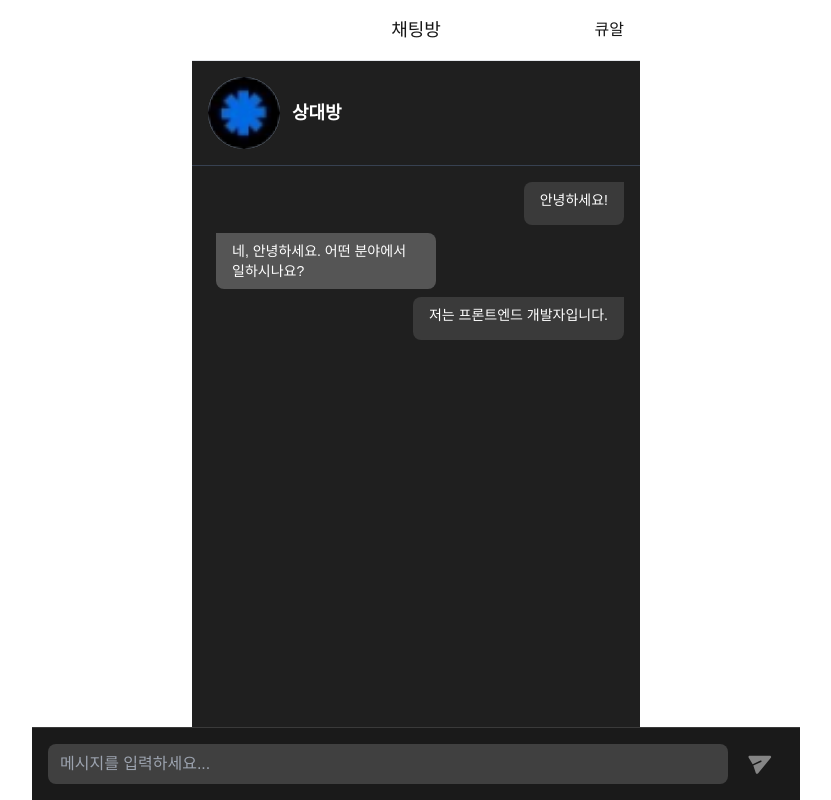
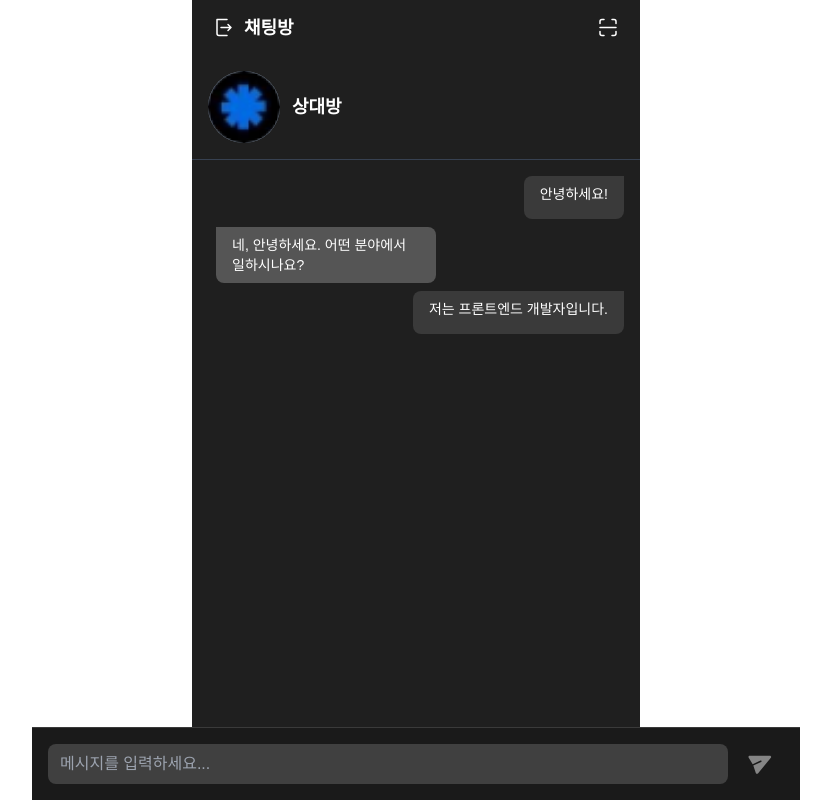
Before and after one commit to goorm-CHACHA/FE, a Next.js app: page /chat in a window 1280 px wide. Shown: the whole page, without its empty margins (224-1055 px from the left). Built offline with nearby package versions, Linux system fonts and the light colour scheme.

Commit message:
feat: top-navigation UI 구성

```diff
--- a/src/components/common/top-nav.tsx
+++ b/src/components/common/top-nav.tsx
@@ -1,38 +1,92 @@
 'use client';
-import Link from 'next/link';
-import SwitchDemo from './switch';
+
+import React, { useState, useEffect } from 'react';
+import Image from 'next/image';
 
 interface TopNavigationProps {
+  title?: string;
+  className?: string;
   onQuickConnectToggle?: (isOn: boolean) => void;
-  title?: string;
-  showQR?: boolean;
-  className?: string;
+  isChatRoom?: boolean; // 채팅방 모드인지 여부
 }
 
 const TopNavigation = ({
+  title = '채팅방',
+  className = '',
   onQuickConnectToggle,
-  title,
-  showQR = true,
-  className,
+  isChatRoom = false,
 }: TopNavigationProps) => {
+  const [isQuickConnectOn, setIsQuickConnectOn] = useState(false);
+
+  // 퀵 커넥트 상태 변경 함수
+  const handleQuickConnectToggle = () => {
+    setIsQuickConnectOn((prev) => {
+      const newState = !prev;
+      return newState;
+    });
+  };
+
+  // 상태 변경 후 부모 컴포넌트에 상태 전달
+  useEffect(() => {
+    if (onQuickConnectToggle) {
+      onQuickConnectToggle(isQuickConnectOn);
+    }
+  }, [isQuickConnectOn, onQuickConnectToggle]);
+
   return (
-    <nav
-      className={`flex justify-between items-center bg-white border-b border-gray-200 px-4 py-4 ${className}`}
-    >
-      <div className="w-1/3">
-        {onQuickConnectToggle && <SwitchDemo onToggle={onQuickConnectToggle} />}
+    <div className={`flex justify-start items-start ${className}`}>
+      <div className="flex justify-between items-center flex-grow-0 flex-shrink-0 w-full max-w-[768px] h-[55px] px-5 py-3.5 bg-[#1f1f1f]">
+        <div className="flex justify-between items-center flex-grow">
+          <div className="flex justify-start items-center flex-grow-0 flex-shrink-0 relative gap-2">
+            {/* 채팅방에서는 나가기 버튼을 왼쪽에 배치 */}
+            {isChatRoom && (
+              <div className="flex justify-start items-center flex-grow-0 flex-shrink-0 relative gap-2">
+                <Image
+                  src="/assets/svgs/ExitIcon.svg"
+                  alt="Exit Icon"
+                  width={24}
+                  height={24}
+                />
+              </div>
+            )}
+
+            <p className="text-lg font-semibold text-white">{title}</p>
+
+            {/* 퀵 커넥트 버튼은 채팅방에서 숨김 */}
+            {!isChatRoom && (
+              <div
+                className={`flex items-center rounded-2xl w-[41px] bg-[#ff9257] ${isQuickConnectOn ? 'justify-start' : 'justify-end'}`}
+                onClick={handleQuickConnectToggle}
+              >
+                <div className="h-[22px] w-[18px] rounded-2xl bg-white" />
+              </div>
+            )}
+          </div>
+
+          {/* 오른쪽에 아이콘 (채팅방에서는 다르게 처리) */}
+          <div className="flex justify-end items-center flex-grow-0 flex-shrink-0 gap-2.5">
+            {isChatRoom ? (
+              <div className="flex justify-end items-center flex-grow-0 flex-shrink-0 relative gap-2">
+                <Image
+                  src="/assets/svgs/Scanner.svg"
+                  alt="Scanner Icon"
+                  width={24}
+                  height={24}
+                />
+              </div>
+            ) : (
+              <div className="flex justify-end items-center flex-grow-0 flex-shrink-0 gap-2">
+                <div className="flex justify-end items-center flex-grow-0 flex-shrink-0 relative gap-2">
+                  <div className="w-8 h-8 relative bg-[#02e473]/25">
+                    <div className="w-[26.67px] h-[26.67px] absolute left-[1.67px] top-[1.67px] rounded-sm border border-[#02e473]/70 border-dashed" />
+                  </div>
+                </div>
+              </div>
+            )}
+          </div>
+        </div>
       </div>
-      <div className="w-1/3 flex justify-center">
-        {title && <h1 className="text-lg font-medium">{title}</h1>}
-      </div>
-      <div className="w-1/3 flex justify-end">
-        {showQR && (
-          <Link href="/qr" className="text-grey-500 font-medium">
-            큐알
-          </Link>
-        )}
-      </div>
-    </nav>
+    </div>
   );
 };
 
```
